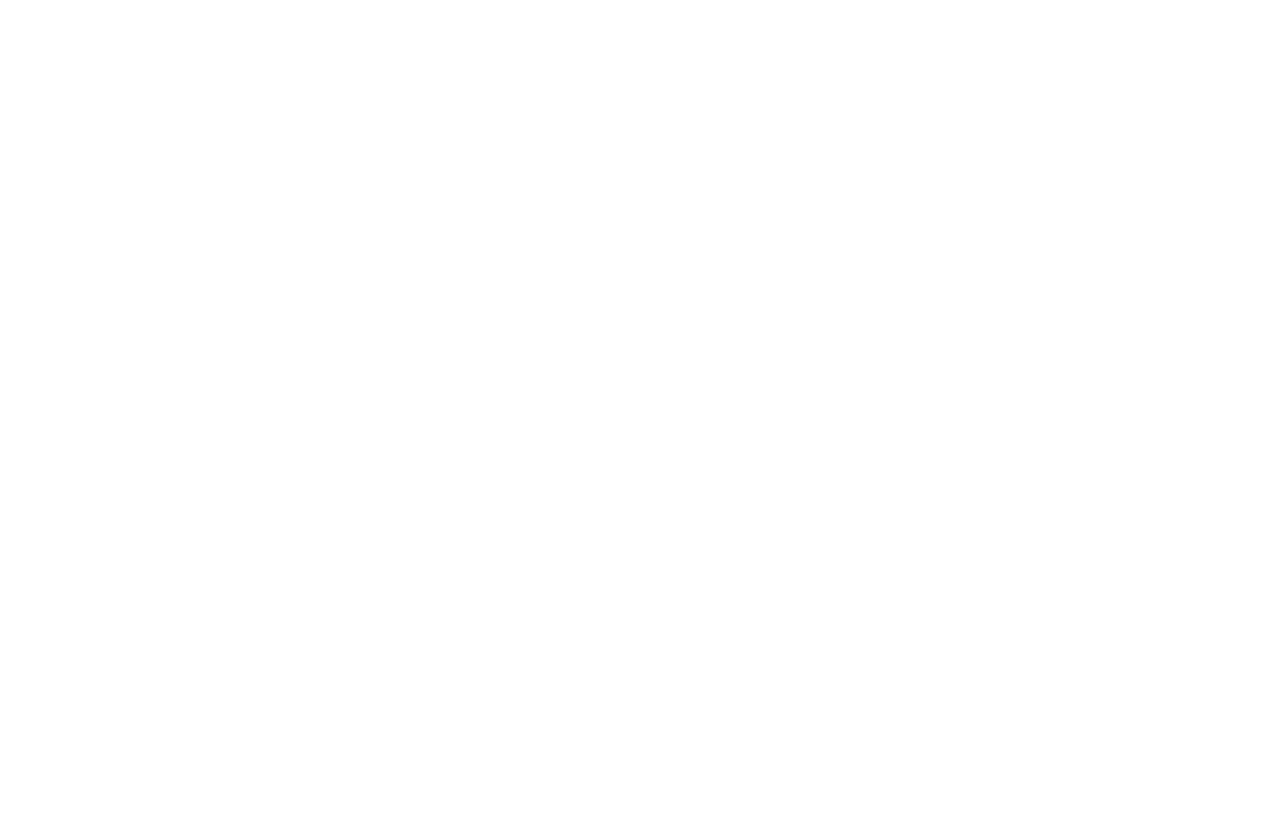
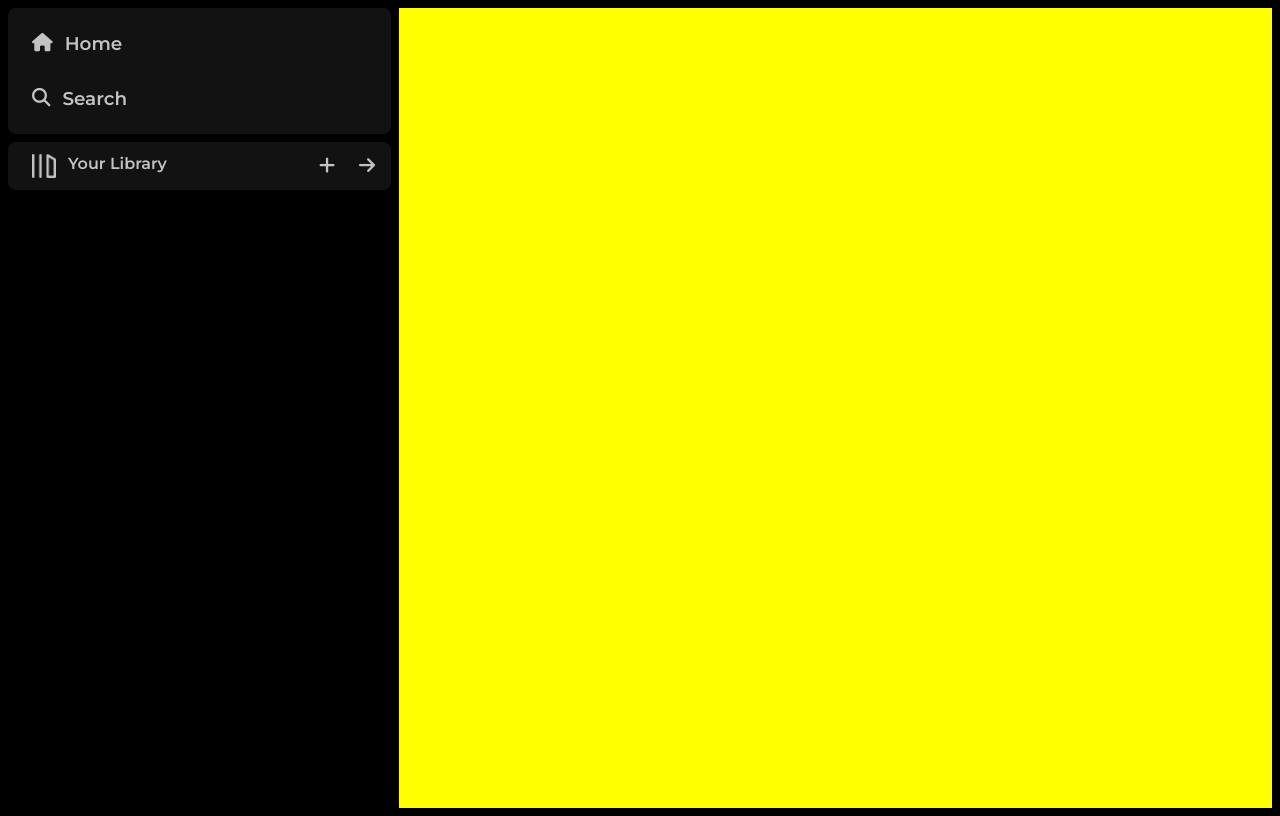
Before and after one commit to Vivek-Gupta007/Sportify-Clone, a plain HTML site: page index.html in a window 1280 px wide. Drawn offline with Linux system fonts and the light colour scheme.

Commit message:
side-bar code

```diff
--- a/index.html
+++ b/index.html
@@ -1,12 +1,51 @@
 <!DOCTYPE html>
 <html lang="en">
+
 <head>
     <meta charset="UTF-8">
     <meta name="viewport" content="width=device-width, initial-scale=1.0">
     <link rel="shortcut icon" href="./assets/logo.png" type="image/x-icon">
-    <title>Document</title>
+    <title>Spotify - Web Player: Music for everyone</title>
+    <link rel="stylesheet" href="style.css">
+    <link rel="stylesheet" href="https://cdnjs.cloudflare.com/ajax/libs/font-awesome/6.5.1/css/all.min.css" integrity="sha512-DTOQO9RWCH3ppGqcWaEA1BIZOC6xxalwEsw9c2QQeAIftl+Vegovlnee1c9QX4TctnWMn13TZye+giMm8e2LwA==" crossorigin="anonymous" referrerpolicy="no-referrer" />
+    <link rel="preconnect" href="https://fonts.googleapis.com">
+    <link rel="preconnect" href="https://fonts.gstatic.com" crossorigin>
+    <link href="https://fonts.googleapis.com/css2?family=Montserrat:ital,wght@0,100..900;1,100..900&family=Open+Sans:ital,wght@0,300..800;1,300..800&display=swap" rel="stylesheet">
 </head>
+
 <body>
+    <div class="main-div">
+        <div class="side-bar">
+            <div class="side-nav">
+                <div class="home-nav">
+                    <i class="fa-solid fa-house"></i>
+                    <a href="http://">Home</a>
+                </div>
+                <div class="home-nav">
+                    <i class="fa-solid fa-magnifying-glass"></i>
+                    <a href="http://">Search</a>
+                </div>
+            </div>
+            <div class="side-bar-library">
+                <div class="your-libaray">
+                    <div class="libaray-icon">
+                        <img src="./assets/library_icon.png" alt="library_icon">
+                        <a href="http://">Your Library</a>
+                    </div>
+                    <div class="libaray-arrow">
+                        <i class="fa-solid fa-plus" style="color: #ffffff;"></i>
+                        <i class="fa-solid fa-arrow-right" style="color: #fcfcfc;"></i>
+                    </div>
+                </div>
+                <div class="first-playlist">
 
+                </div>
+                <div></div>
+            </div>
+        </div>
+        <div class="main-content"></div>
+        <!-- <div class="player"></div> -->
+    </div>
 </body>
+
 </html>
--- a/style.css
+++ b/style.css
@@ -0,0 +1,101 @@
+body {
+    background-color: #000000;
+    font-family: "Montserrat", sans-serif;
+}
+
+.main-div {
+    display: grid;
+    grid-template-columns: repeat(12, auto);
+    grid-gap: 0.5rem;
+}
+
+.side-bar {
+    height: 100vh;
+    grid-column: 1 /span 2;
+}
+
+.main-content {
+    background-color: yellow;
+    grid-column: 3 /span 11;
+}
+
+.home-nav {
+    padding: 1rem 0.75rem;
+    display: flex;
+    gap: 0.75rem;
+    align-items: center;
+}
+
+.home-nav {
+    font-size: 1.15rem;
+    color: white;
+    font-weight: 600;
+    opacity: 0.75;
+}
+
+.home-nav:hover {
+   opacity: 1;
+}
+
+.home-nav a {
+    text-decoration: none;
+    color: white;
+}
+
+.side-nav {
+    padding: 0.5rem 0.75rem;
+    border-radius: 0.5rem;
+    background-color: #121212;
+}
+
+.side-bar-library {
+    background-color:  #121212;
+    border-radius: 0.5rem;
+    display: flex;
+    flex-direction: column;
+    margin-top: 0.5rem;
+}
+
+.your-libaray {
+    display: flex;
+    justify-content: space-between;
+    padding: 0.5rem 1rem;
+    align-items: center;
+}
+
+.libaray-icon {
+    display: flex;
+    justify-content: center;
+    padding: 0.25rem 0.5rem;
+    opacity: 0.75;
+    font-weight: 600;
+}
+
+.libaray-icon:hover {
+    opacity: 1;
+}
+
+.libaray-icon img {
+    width: 1.5rem;
+    height: 1.5rem;
+    margin-right: 0.75rem;
+}
+
+.libaray-icon a {
+    text-decoration: none;
+    color: white;
+}
+
+.libaray-arrow i {
+    opacity: 0.75;
+    font-size: 1.15rem;
+}
+
+.libaray-arrow {
+    display: flex;
+    gap: 1.5rem;
+}
+
+.libaray-arrow i:hover {
+    opacity: 1;
+}
```
